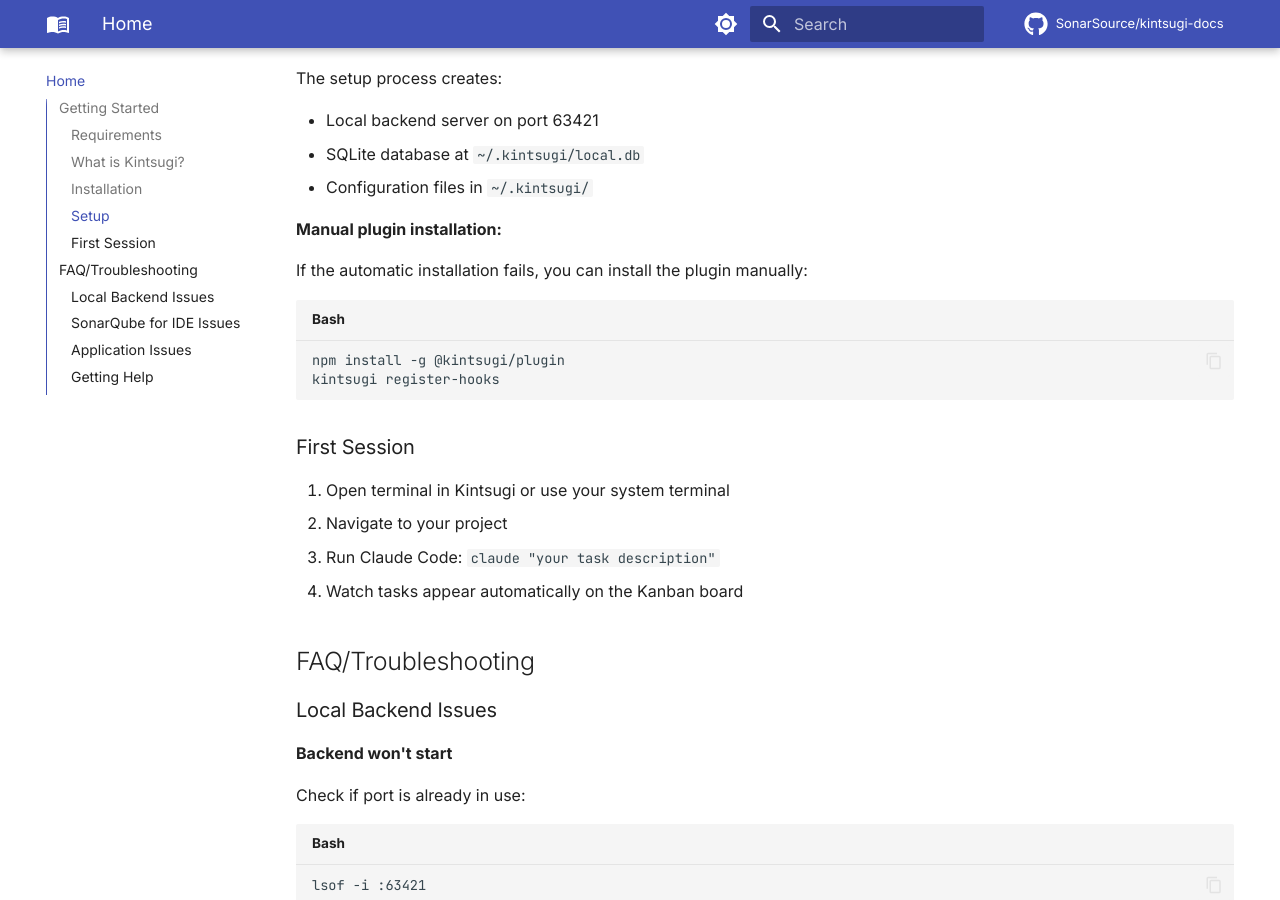
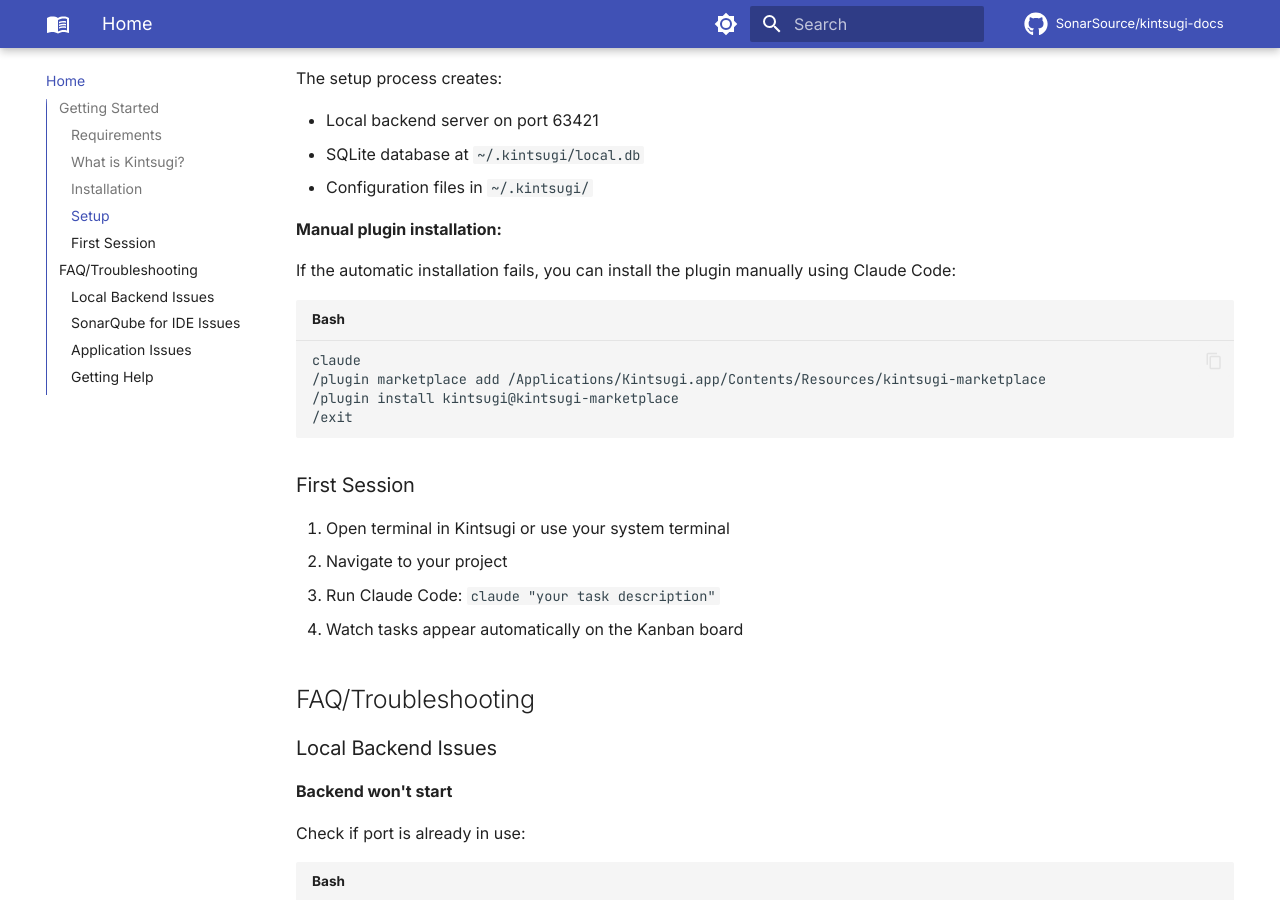
Before and after one commit to SonarSource/kintsugi-docs, an MkDocs documentation site: the page built from docs/index.md, in a window 1280 px wide and 900 px high, scrolled down 1386 px. Built offline with MkDocs 1.6.1 and Material for MkDocs 9.7.7, drawn with Linux system fonts in a browser that asks for light colours; comment, search, counter and statistics services are not loaded; the version menu is left out; some of the changed text lies outside the part shown.

Commit message:
Fix plugin installation commands and Java version
- Updated manual plugin installation to use correct Claude commands:
  /plugin marketplace add and /plugin install
- Changed Java installation to latest version (brew install openjdk)
- Updated hook re-registration instructions with correct commands

Co-Authored-By: Claude Sonnet 4.5 <noreply@anthropic.com>

````diff
--- a/docs/index.md
+++ b/docs/index.md
@@ -52,11 +52,13 @@ The setup process creates:
 
 **Manual plugin installation:**
 
-If the automatic installation fails, you can install the plugin manually:
+If the automatic installation fails, you can install the plugin manually using Claude Code:
 
 ```bash
-npm install -g @kintsugi/plugin
-kintsugi register-hooks
+claude
+/plugin marketplace add /Applications/Kintsugi.app/Contents/Resources/kintsugi-marketplace
+/plugin install kintsugi@kintsugi-marketplace
+/exit
 ```
 
 ### First Session
@@ -143,10 +145,12 @@ Verify hooks are registered using Claude Code:
 claude /plugin
 ```
 
-Re-register hooks if needed:
+Re-install plugin if needed:
 ```bash
-npm install -g @kintsugi/plugin
-kintsugi register-hooks
+claude
+/plugin marketplace add /Applications/Kintsugi.app/Contents/Resources/kintsugi-marketplace
+/plugin install kintsugi@kintsugi-marketplace
+/exit
 ```
 
 Check hook logs:
````
Also changed, not shown: other parts of docs/index.md (+1 -1 lines).
